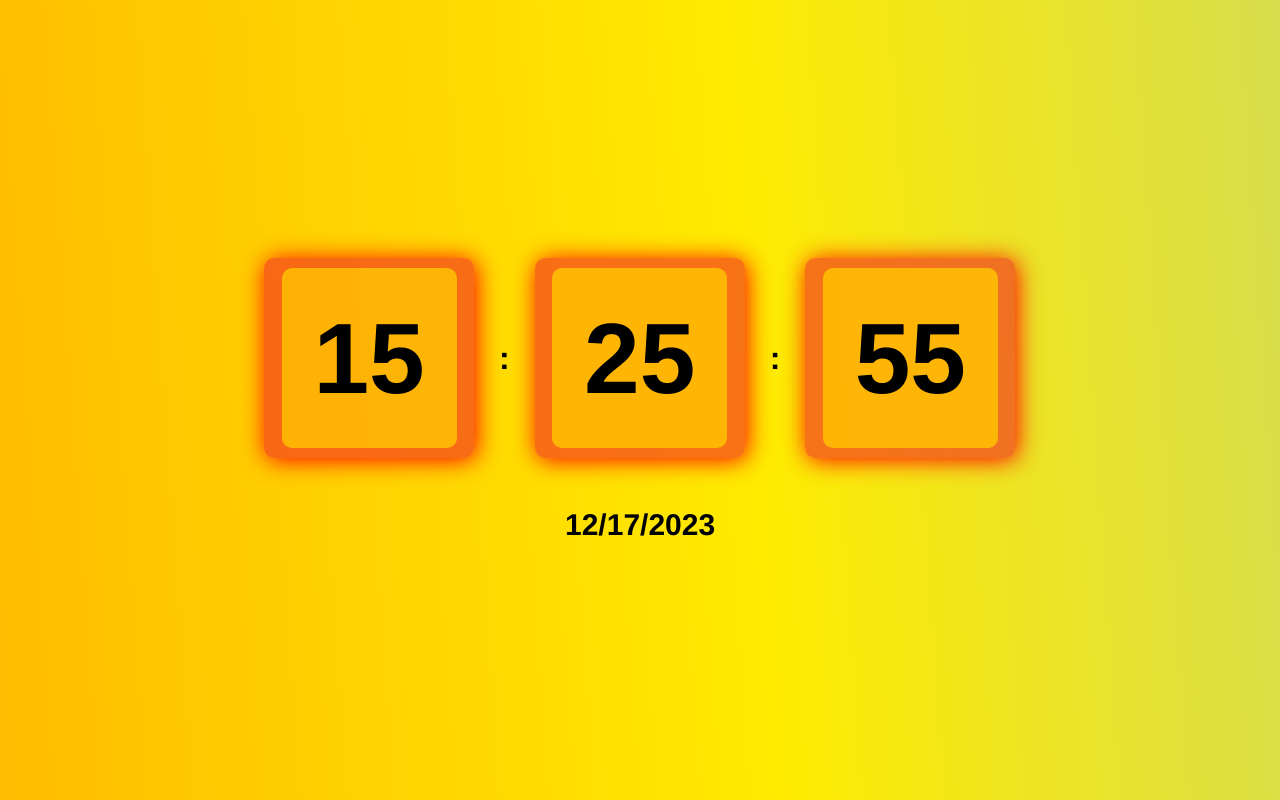
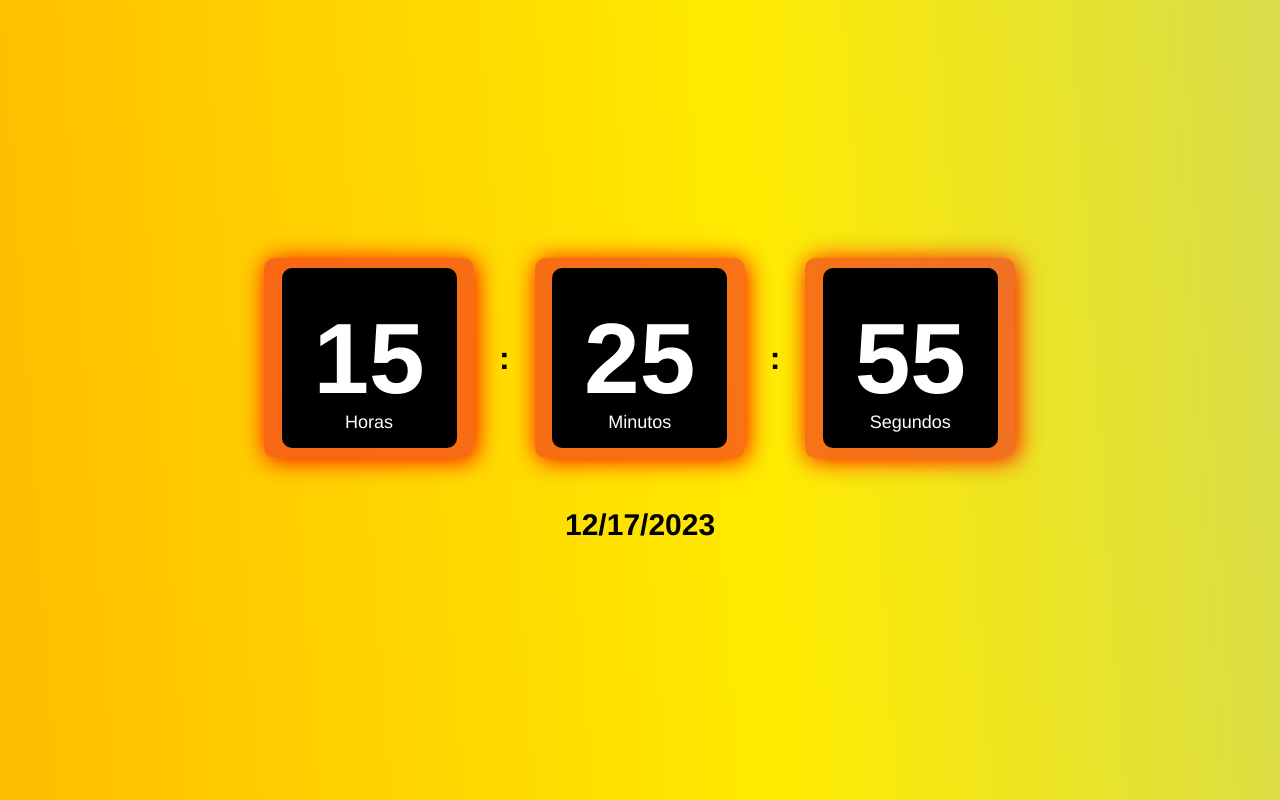
Before and after one commit to rodrigoabreu01/CalculadoraDigitalJavascript, a plain HTML site: page index.html in a window 1280 px wide. Drawn offline with nearby package versions, Linux system fonts and the light colour scheme.

Commit message:
Atualização

```diff
--- a/index.css
+++ b/index.css
@@ -36,15 +36,23 @@ background: linear-gradient(266deg, rgba(216,221,76,1) 0%, rgba(255,235,0,1) 41%
     display: flex;
     justify-content: center;
     align-items: center;
+    flex-direction: column;
     box-shadow: 2px 2px 25px red;
 }
 .relogio div h1{
     position: absolute;
     font-weight: bold;
+    color: #fff;
+}
+.relogio div p{
+    color: #fff;
+    position: absolute;
+    bottom: 25px;
+    font-size: 18px;
 }
 .relogio div::before{
     content: "";
-    background-color: rgba(255, 200, 0, 0.788);
+    background-color: #000000;
     width: 175px;
     height: 180px;
     position: absolute;
--- a/index.html
+++ b/index.html
@@ -11,14 +11,17 @@
     <div class="relogio animate__animated animate__backInLeft">
         <div class="div-horas">
             <h1 id="horas">00</h1>
+            <p>Horas</p>
         </div>
         <h1>:</h1>
         <div class="div-minutos">
             <h1 id="minutos">00</h1>
+            <p>Minutos</p>
         </div>
         <h1>:</h1>
         <div class="div-segundos">
             <h1 id="segundos">00</h1>
+            <p>Segundos</p>
         </div>
     </div>
     <div class="data animate__animated animate__backInLeft">
```
